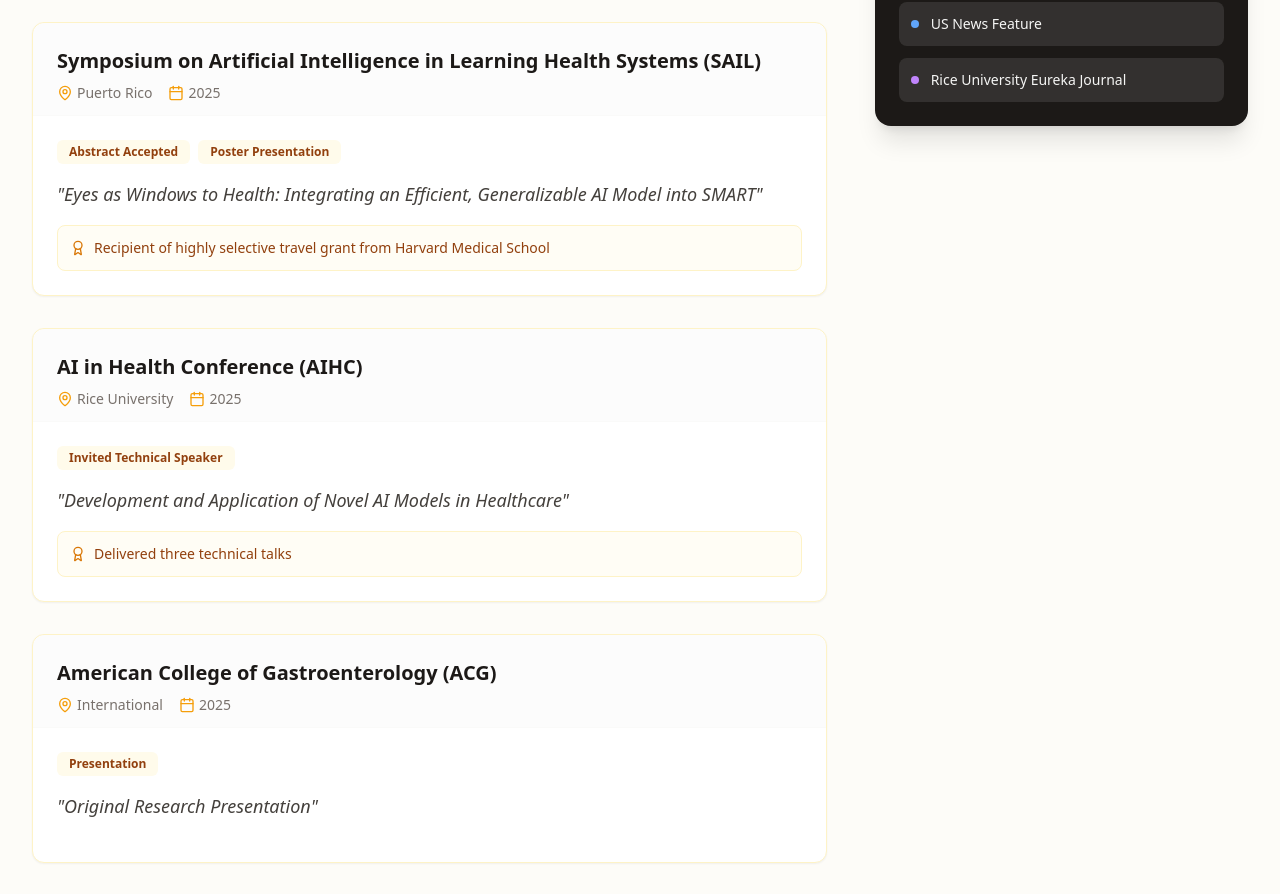
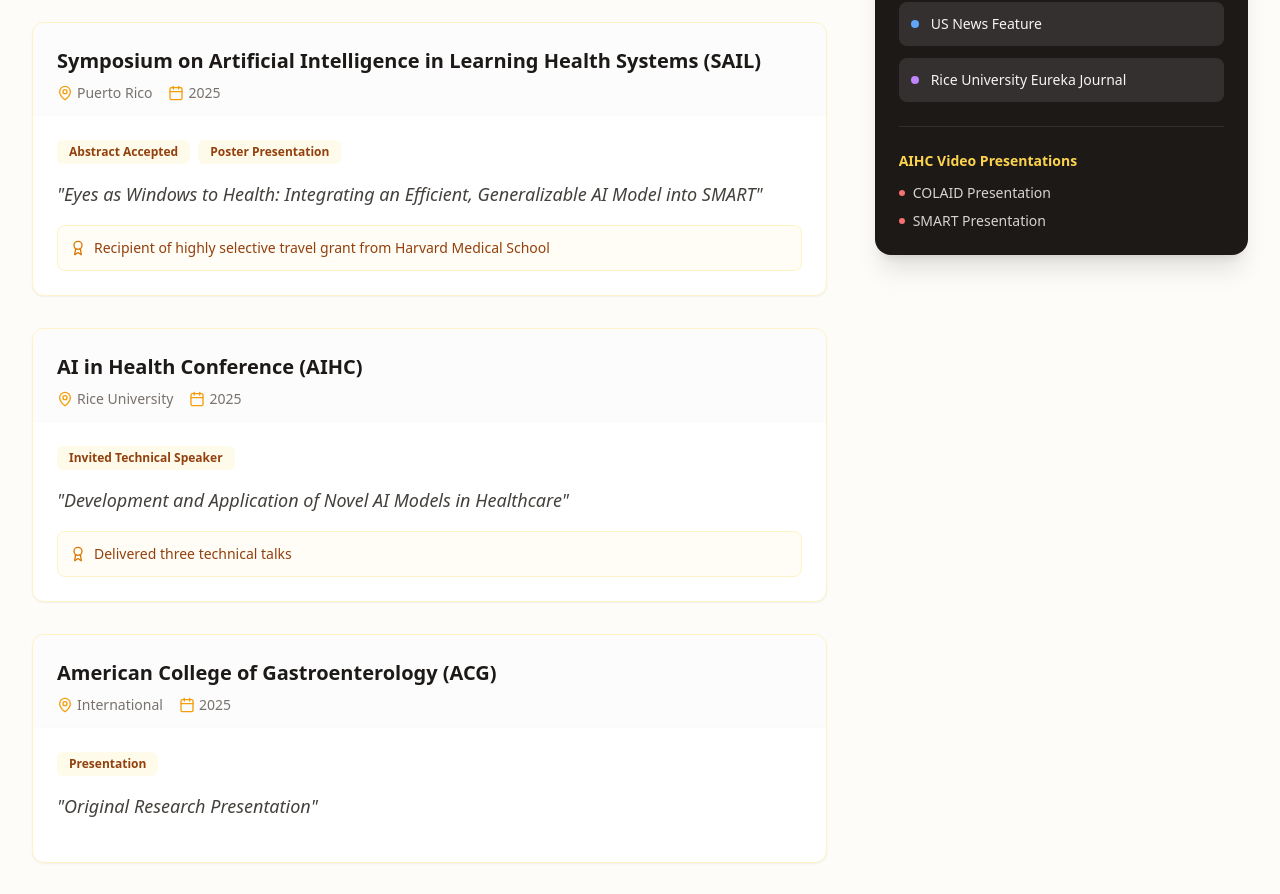
Before and after one commit to ketechwiz/infosite2, a React (Vite) app: page /Conferences in a window 1280 px wide. Shown: the part 1080-1974 px from the top of the page. Built offline with nearby package versions, Linux system fonts and the light colour scheme.

Commit message:
Add AIHC Video Presentations to Conferences page
Added AIHC video presentations section with links.

```diff
--- a/src/pages/Conferences.jsx
+++ b/src/pages/Conferences.jsx
@@ -198,6 +198,30 @@ export default function Conferences() {
                  <span className="text-sm font-medium">Rice University Eureka Journal</span>
                </li>
             </ul>
+
+            <div className="mt-6 pt-6 border-t border-white/10">
+              <h4 className="text-sm font-bold mb-3 text-amber-300">AIHC Video Presentations</h4>
+              <div className="space-y-2">
+                <a
+                  href="https://youtu.be/k5Jebw-6KNA?si=cBeEuJgxWQL8FsRk"
+                  target="_blank"
+                  rel="noopener noreferrer"
+                  className="flex items-center gap-2 text-sm text-stone-300 hover:text-amber-300 transition-colors"
+                >
+                  <span className="w-1.5 h-1.5 bg-red-400 rounded-full" />
+                  COLAID Presentation
+                </a>
+                <a
+                  href="https://youtu.be/2VlbRA3BazQ?si=hBlIxcvrEV87wgMr"
+                  target="_blank"
+                  rel="noopener noreferrer"
+                  className="flex items-center gap-2 text-sm text-stone-300 hover:text-amber-300 transition-colors"
+                >
+                  <span className="w-1.5 h-1.5 bg-red-400 rounded-full" />
+                  SMART Presentation
+                </a>
+              </div>
+            </div>
           </div>
         </div>
       </div>
```
